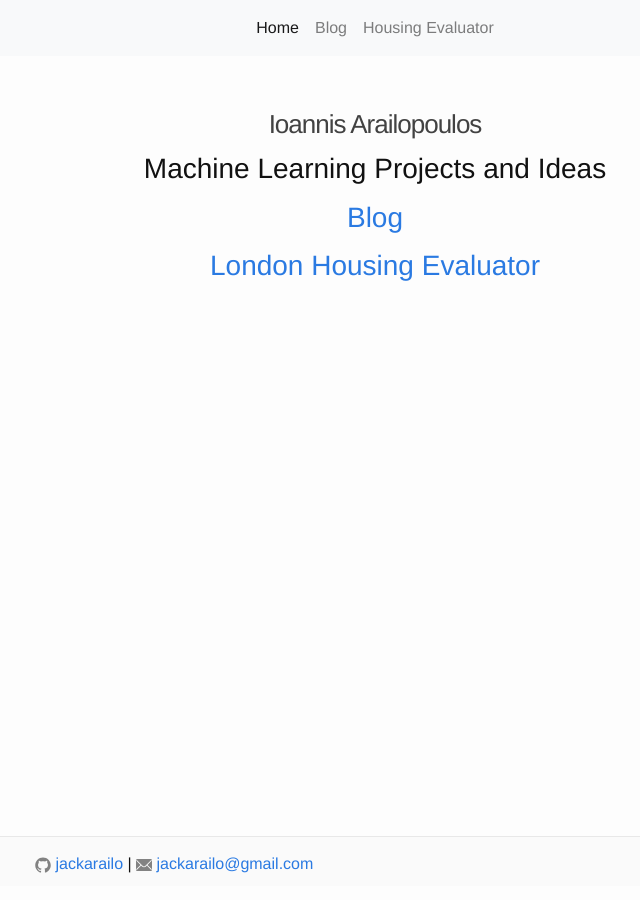
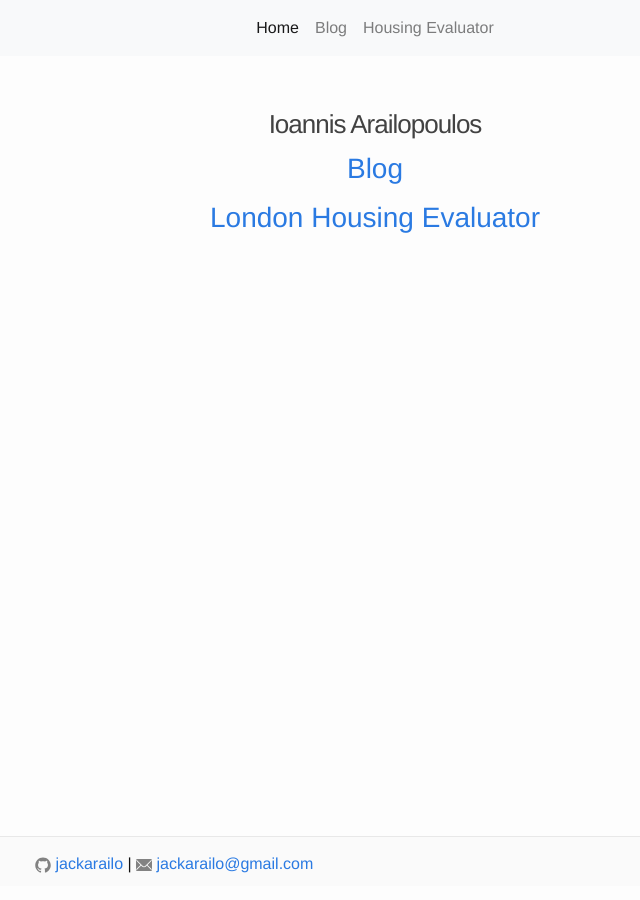
Before and after one commit to jackarailo/jackarailo.github.io, a Jekyll site: the page built from index.html, in a window 1280 px wide. Shown: the whole page, without its empty margins (265-905 px from the left). Built offline with Jekyll 4.4.1, drawn with Linux system fonts in a browser that asks for light colours.

Commit message:
Update index.html

```diff
--- a/index.html
+++ b/index.html
@@ -11,9 +11,6 @@ active_link: Home
           <h1 class="site-title">Ioannis Arailopoulos</h1>
         </div>
         <div class="row justify-content-center">
-            <h2 class="page-heading">Machine Learning Projects and Ideas</h2>
-        </div>
-        <div class="row justify-content-center">
             <h2 class="page-heading"><a href="/blog.html">Blog</a></h2>
         </div>
         <div class="row justify-content-center">
```
